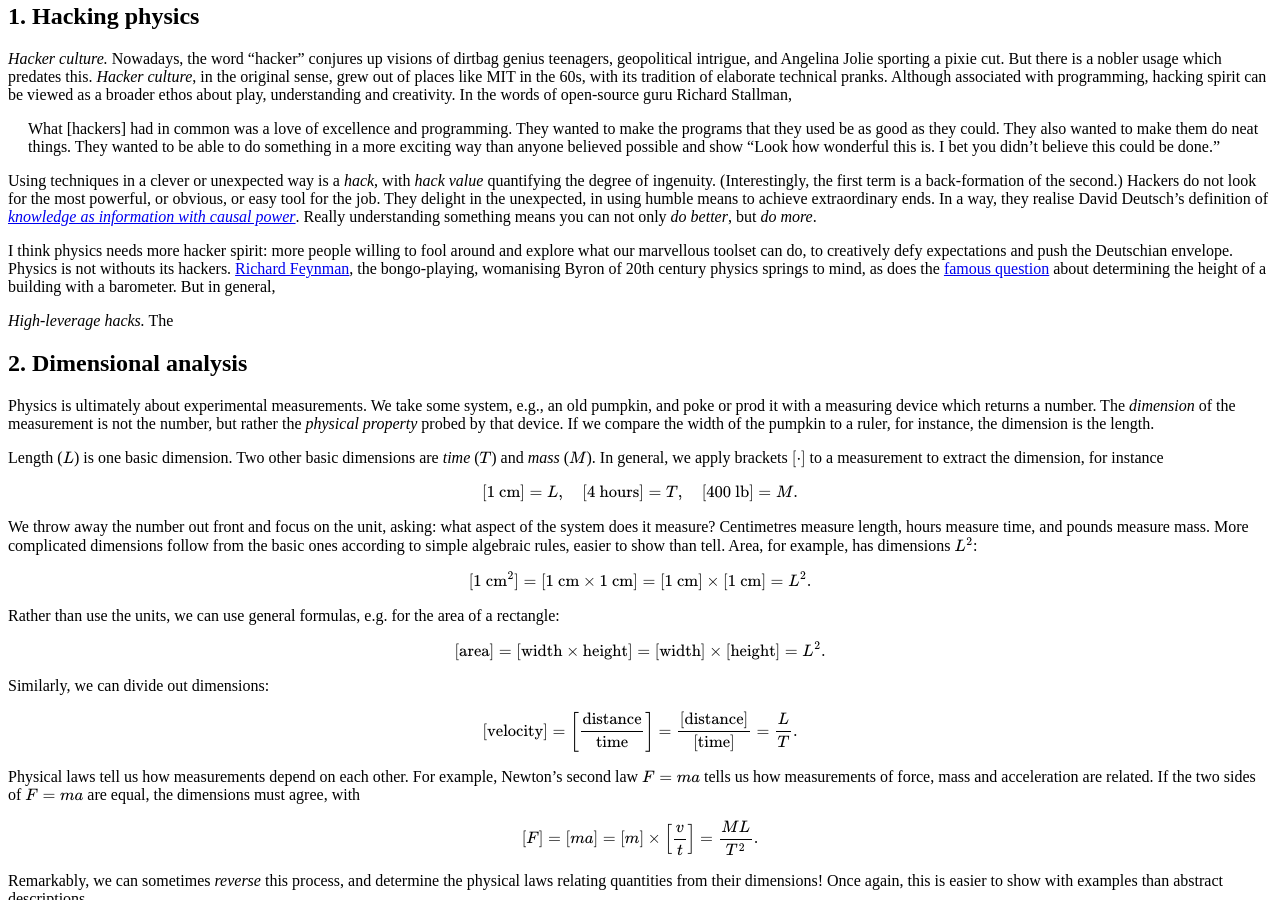
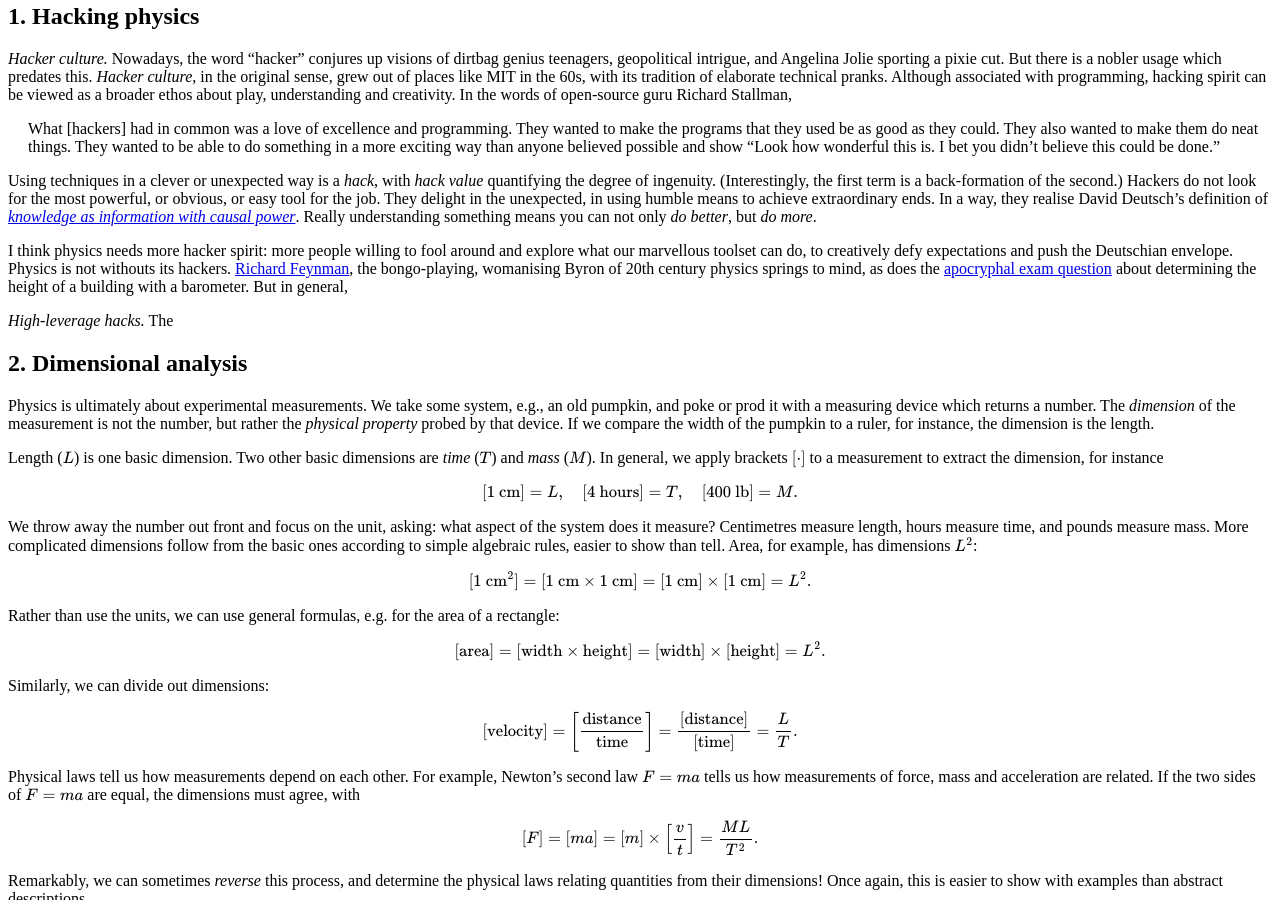
Before and after one commit to hapax/hapax.github.io, a Jekyll site: the page built from assets/simple-physics.md, in a window 1280 px wide and 900 px high, scrolled down 886 px. Built offline with Jekyll 4.4.1, drawn with Linux system fonts in a browser that asks for light colours; our own code applies the rules of GitHub Pages for plain Markdown files; formulas are drawn with MathJax 3; a script that is not in the unit is left out.

Commit message:
Update simple-physics.md

```diff
--- a/assets/simple-physics.md
+++ b/assets/simple-physics.md
@@ -67,7 +67,7 @@
 [Richard Feynman](https://en.wikipedia.org/wiki/Richard_feynman), the
 bongo-playing, womanising Byron of 20th century physics springs to
 mind, as does the
-[famous question](https://en.wikipedia.org/wiki/Barometer_question)
+[apocryphal exam question](https://en.wikipedia.org/wiki/Barometer_question)
 about determining the height of a building with a barometer.
 But in general,
 
```
